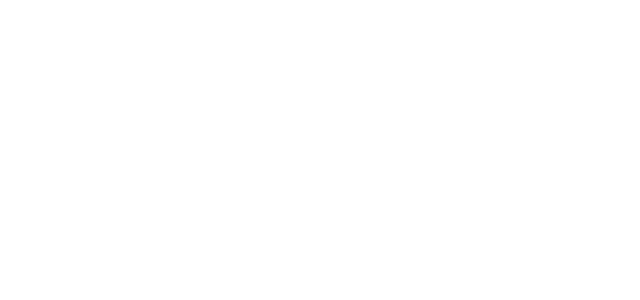
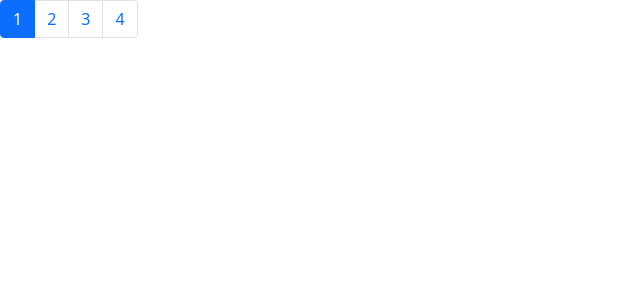
Before and after one commit to SerapErkan/angular-training-projects-, an Angular app in the folder directives/: page / in a window 1280 px wide. Shown: the top 300 px of the page, without its empty margins (0-640 px from the left). Built offline with nearby package versions, Linux system fonts and the light colour scheme.

Commit message:
pagination-active

```diff
--- a/directives/src/app/app.component.html
+++ b/directives/src/app/app.component.html
@@ -0,0 +1,11 @@
+<nav>
+  <ul class="pagination">
+    <li
+      class="page-item"
+      [ngClass]="{ active: i === currentPage }"
+      *ngFor="let img of images; let i = index"
+    >
+      <a class="page-link">{{ i + 1 }}</a>
+    </li>
+  </ul>
+</nav>
--- a/directives/src/app/app.component.ts
+++ b/directives/src/app/app.component.ts
@@ -6,5 +6,28 @@
   styleUrls: ['./app.component.scss']
 })
 export class AppComponent {
-  title = 'directives';
+  // title = 'directives';
+
+  currentPage = 0;
+
+  images = [
+    {
+      title: " ",
+      url: 'https://images.pexels.com/photos/1391487/pexels-photo-1391487.jpeg?auto=compress&cs=tinysrgb&dpr=2&h=650&w=940'
+    }, {
+      title: " ",
+      url: 'https://images.pexels.com/photos/35629/bing-cherries-ripe-red-fruit.jpg?cs=srgb&dl=pexels-pixabay-35629.jpg&fm=jpg'
+    }, {
+      title: " ",
+      url: 'https://images.pexels.com/photos/3338681/pexels-photo-3338681.jpeg?cs=srgb&dl=pexels-tijana-drndarski-3338681.jpg&fm=jpg'
+    }, {
+      title: " ",
+      url: 'https://images.pexels.com/photos/4110097/pexels-photo-4110097.jpeg?cs=srgb&dl=pexels-polina-tankilevitch-4110097.jpg&fm=jpg'
+    },
+
+  ]
+
+
+
+
 }
```
